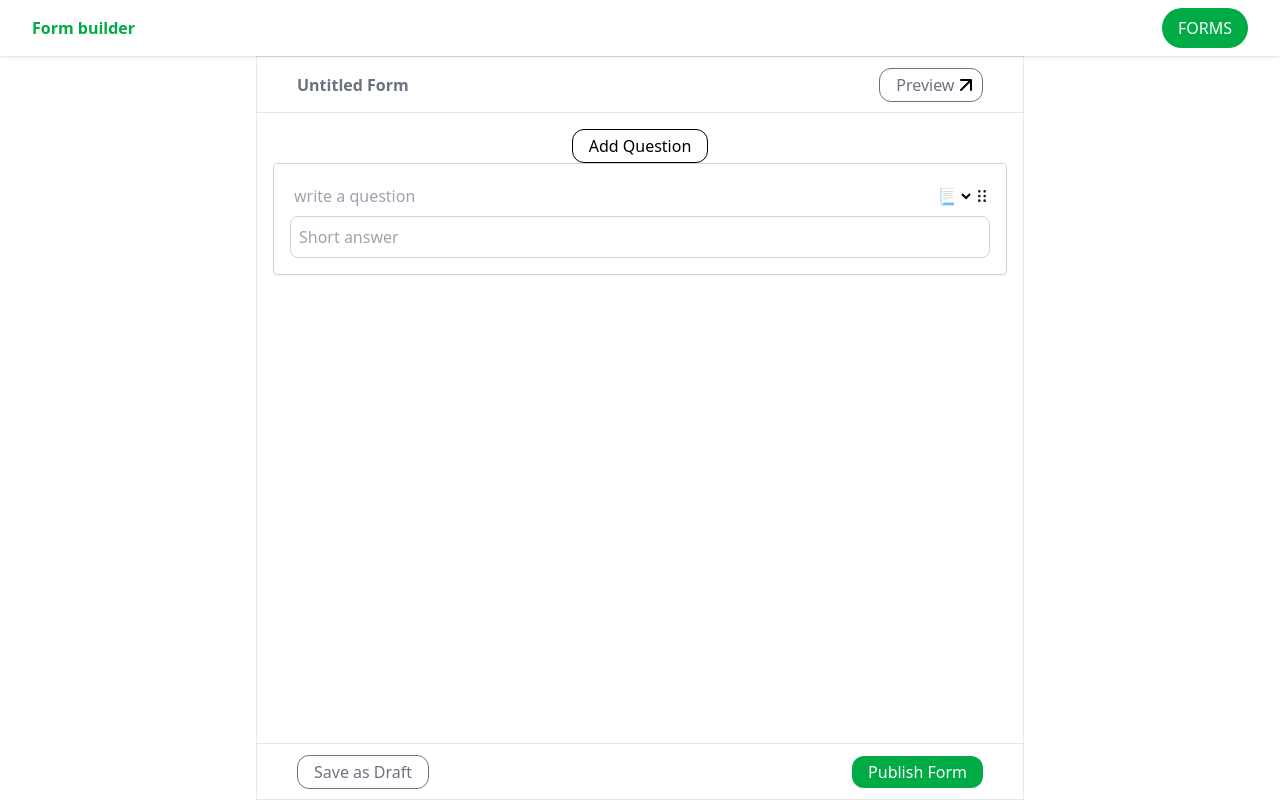
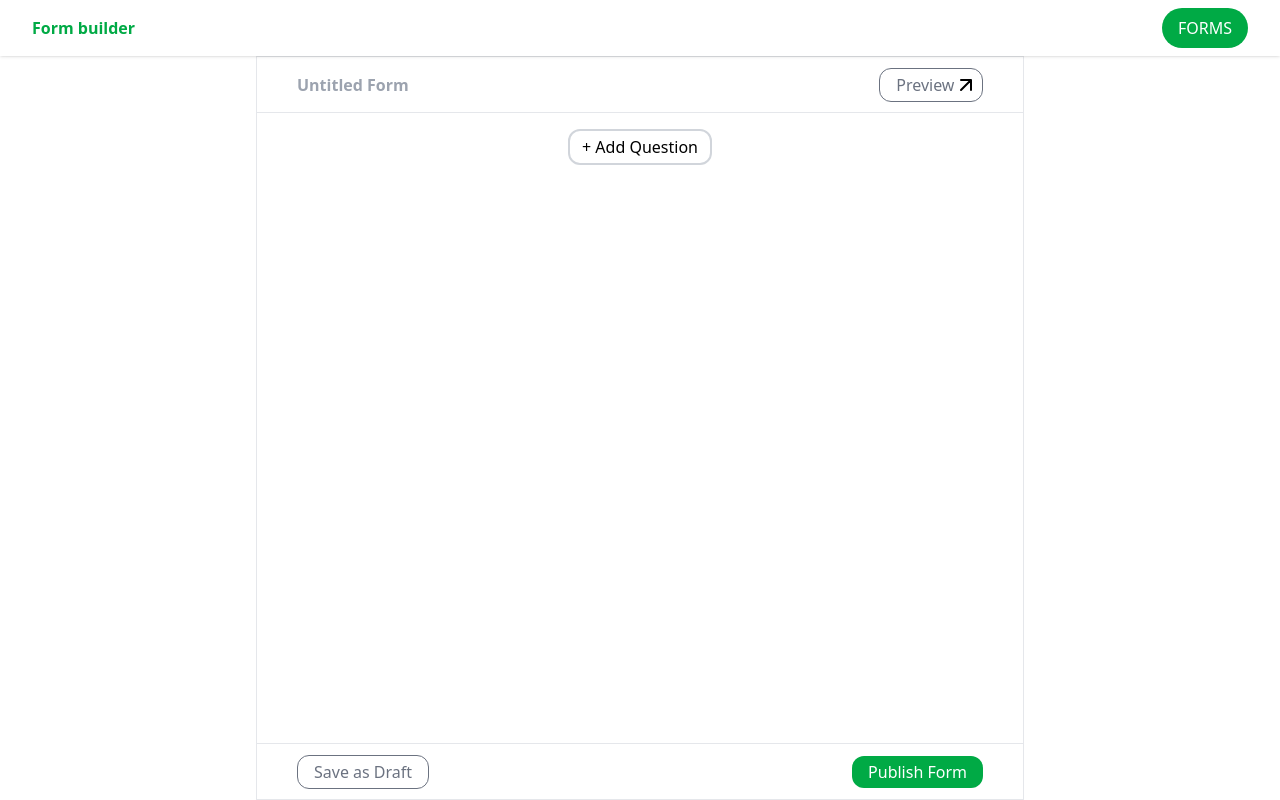
Before and after one commit to Akashmahanavar/peerlist-form-builder, a Next.js app: page / in a window 1280 px wide. Built offline with nearby package versions, Linux system fonts and the light colour scheme.

Commit message:
Added functionality for adding question in the form

```diff
--- a/components/Form.js
+++ b/components/Form.js
@@ -1,13 +1,49 @@
 "use client";
-import React, { useState } from "react";
+import React, { useEffect, useRef, useState } from "react";
 import Navbar from "./Navbar";
 import Link from "next/link";
 import previewArrow from "@/public/preview-arrow.svg";
 import Image from "next/image";
 import QuestionType from "./QuestionType";
+import { formData, questionTypes } from "@/Data/constants";
 
 const Form = () => {
-  const [title, setTitle] = useState("Untitled Form");
+  const [data, setData] = useState(formData);
+  const [showDropdown, setShowDropdown] = useState(false);
+  const dropdownRef = useRef(null);
+  const handleTitleChange = (e) => {
+    const newTitle = e.target.value;
+    setData((prevData) => ({
+      ...prevData,
+      title: newTitle,
+    }));
+  };
+  const handleAddQuestion = (type) => {
+    const newQuestion = {
+      id: data.questions.length + 1,
+      questionText: "",
+      type: type || "shortAnswer",
+      options: [],
+      required: false,
+      answer: "",
+    };
+    setData((prevData) => ({
+      ...prevData,
+      questions: [...prevData.questions, newQuestion], // Append the new question
+    }));
+  };
+
+  useEffect(() => {
+    const handleClickOutside = (event) => {
+      if (dropdownRef.current && !dropdownRef.current.contains(event.target)) {
+        setShowDropdown(false);
+      }
+    };
+    document.addEventListener("mousedown", handleClickOutside);
+    return () => {
+      document.removeEventListener("mousedown", handleClickOutside);
+    };
+  }, []);
   return (
     <div>
       <Navbar />
@@ -20,10 +56,9 @@ const Form = () => {
         <div className="flex justify-between items-center px-10 h-14 border-b-[1px]">
           <input
             type="text"
-            onChange={(e) => {
-              setTitle(e.target.value);
-            }}
-            value={title}
+            placeholder="Untitled Form"
+            onChange={handleTitleChange}
+            value={data.title}
             required
             className="text-gray-500 font-bold outline-none w-full"
           />
@@ -40,14 +75,35 @@ const Form = () => {
 
         <div className="flex-grow overflow-y-auto p-4">
           <div className="flex justify-center">
-            <Link
-              href="/formlists"
-              className="text-black border border-solid border-black px-4 py-1 rounded-xl hover:scale-105"
-            >
-              Add Question
-            </Link>
+            <div className="relative inline-block" ref={dropdownRef}>
+              <button
+                className="border-2 border-gray-300 px-3 py-1 rounded-xl"
+                onClick={() => setShowDropdown((prev) => !prev)}
+              >
+                + Add Question
+              </button>
+              {showDropdown && (
+                <ul className="absolute mt-2 bg-white border border-gray-300 rounded shadow-md z-10">
+                  {questionTypes.map((data) => (
+                    <li
+                      key={data.type}
+                      className="px-[10px] py-2 cursor-pointer hover:bg-gray-200"
+                      onClick={() => handleAddQuestion(data.type)}
+                    >
+                      {data.text}
+                    </li>
+                  ))}
+                </ul>
+              )}
+            </div>
           </div>
-          <QuestionType />
+          <div className="my-2 flex flex-col gap-2">
+            {data?.questions?.map((data) => (
+              <React.Fragment key={data.id}>
+                <QuestionType data={data} />
+              </React.Fragment>
+            ))}
+          </div>
         </div>
 
         <div className="flex justify-between px-10 h-14 items-center border-t-[1px]">
```
